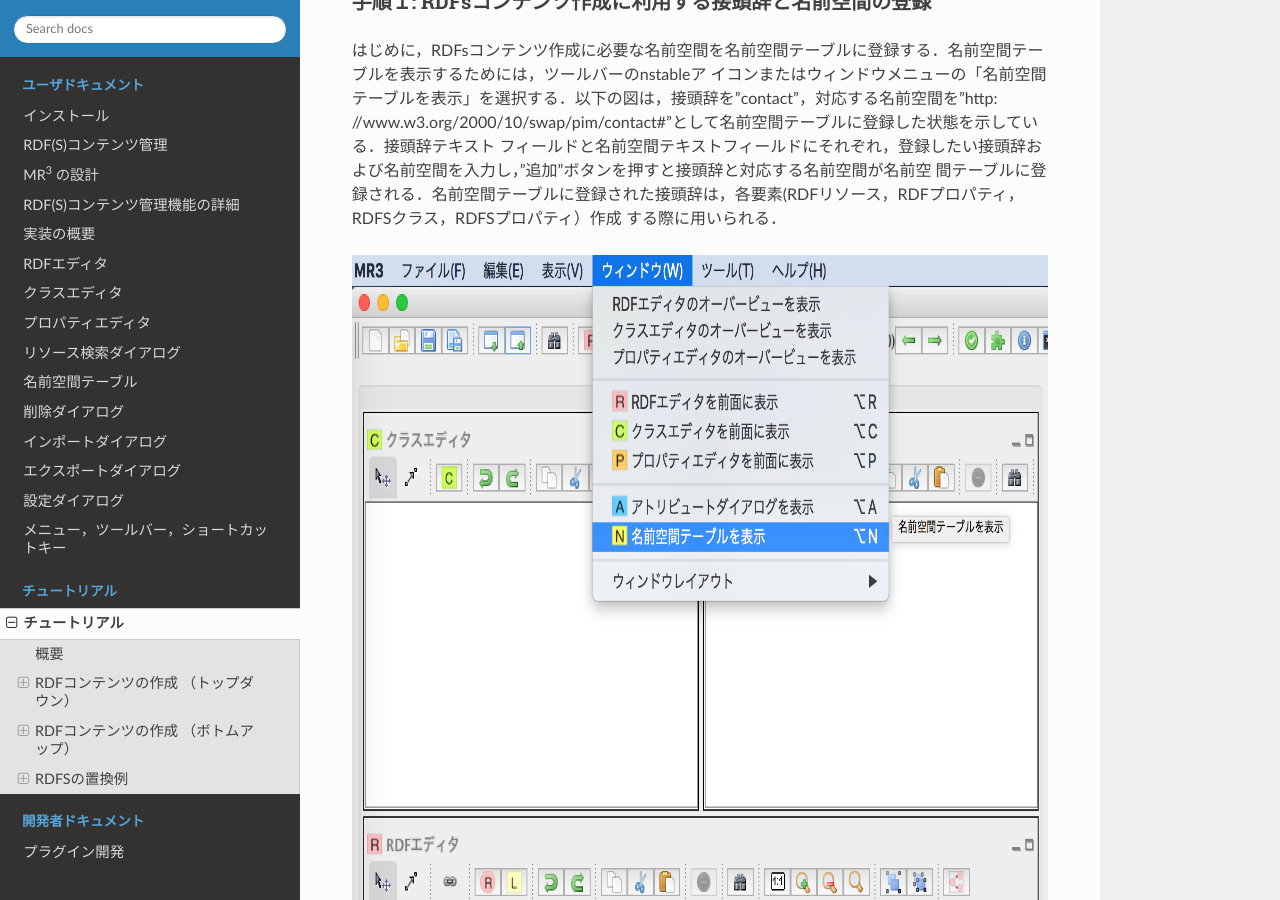
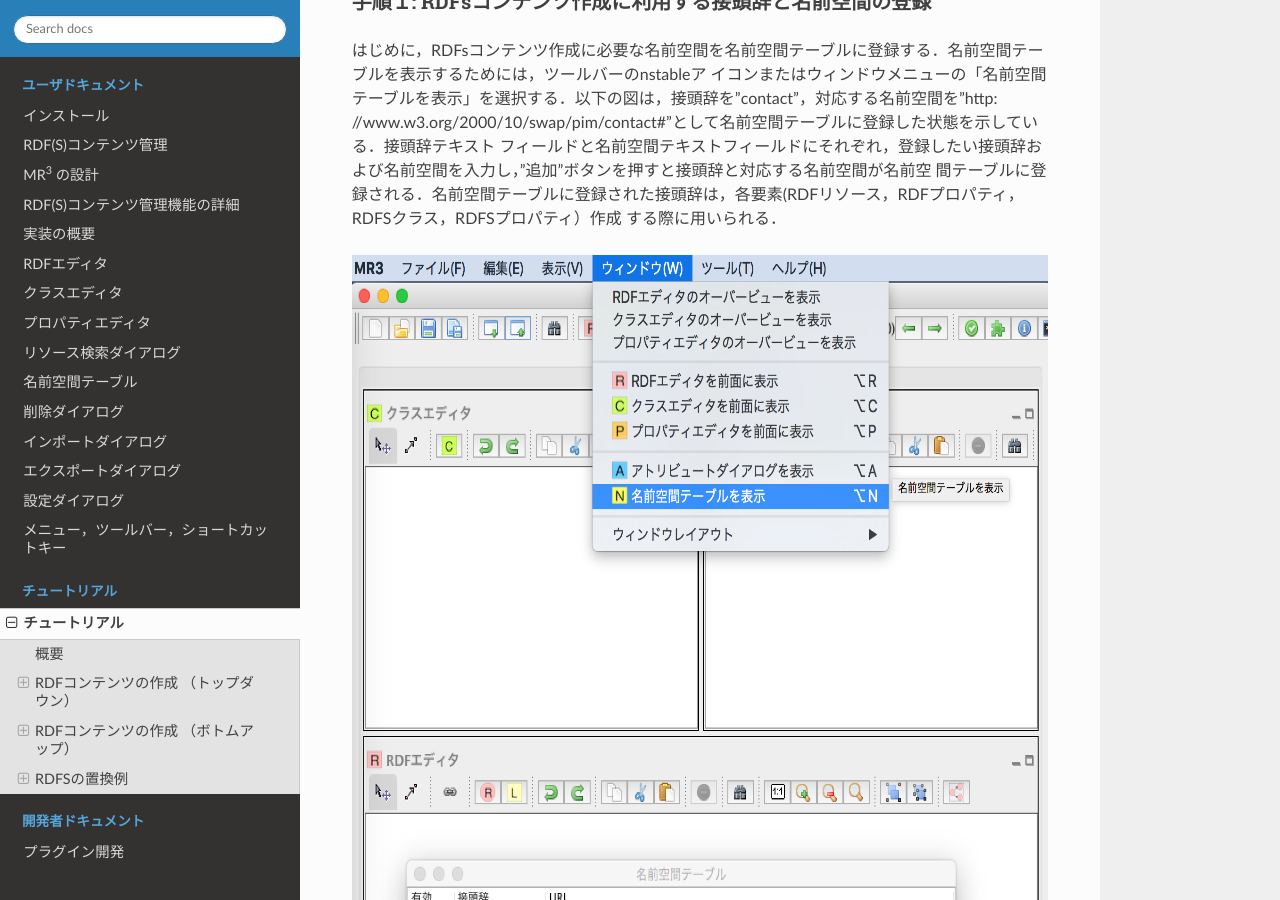
Before and after one commit to mr-3/mrcube-ja-docs, a Sphinx documentation site: the page built from docs/source/tutorial.rst, in a window 1280 px wide and 900 px high, scrolled down 1754 px. Built offline with Sphinx 7.4.7 and the Read the Docs theme 2.0.0, drawn with Linux system fonts in a browser that asks for light colours.

Commit message:
modified figure scale

```diff
--- a/docs/source/tutorial.rst
+++ b/docs/source/tutorial.rst
@@ -41,7 +41,7 @@ RDFコンテンツの作成 （トップダウン）
 はじめに，RDFsコンテンツ作成に必要な名前空間を名前空間テーブルに登録する．名前空間テーブルを表示するためには，ツールバーのnstableア イコンまたはウィンドウメニューの「名前空間テーブルを表示」を選択する．以下の図は，接頭辞を”contact”，対応する名前空間を”http: //www.w3.org/2000/10/swap/pim/contact#”として名前空間テーブルに登録した状態を示している．接頭辞テキスト フィールドと名前空間テキストフィールドにそれぞれ，登録したい接頭辞および名前空間を入力し，”追加”ボタンを押すと接頭辞と対応する名前空間が名前空 間テーブルに登録される．名前空間テーブルに登録された接頭辞は，各要素(RDFリソース，RDFプロパティ，RDFSクラス，RDFSプロパティ）作成 する際に用いられる．
 
 .. figure:: figures/top_down_step1.png
-   :scale: 70 %
+   :scale: 60 %
    :align: center
 
 ^^^^^^^^^^^^^^^^^^^^^^^^^^^^^^^^^^^^^^^^^^^^^^^^^^^^^^^^^^^^^^^^^^^^^^^^^^^^^^^^^^^^^^^^^^^
@@ -51,7 +51,7 @@ RDFコンテンツの作成 （トップダウン）
 RDFSクラスの挿入を行う．クラスエディタ内で右クリックをしてポップアップメニューを出す．ポップアップメニュー の中の「クラスの挿入」メニューを選択し，RDFSクラスの挿入を行う．サンプルRDF文書内では，contact:Personがhttp: //www.w3.org/People/EM/contact#meリソースのタイプとなっている．MR\ :sup:`3` \では，RDFリソースのタイプは，RDFSクラスから選択する．RDFSクラスは，クラスエディタ内で定義する．
 
 .. figure:: figures/top_down_step2.png
-   :scale: 70 %
+   :scale: 60 %
    :align: center
 
 ^^^^^^^^^^^^^^^^^^^^^^^^^^^^^^^^^^^^^^^^^^^^^^^^^^^^^^^^^^^^^^^^^^^^^^^^^^^^^^^^^^^^^^^^^^^
@@ -81,7 +81,7 @@ RDFSクラスと同様にexample 1文書内に含まれるRDFSプロパティ(co
 contact:Personクラスとcontact:fullName，contact:mailbox，contact:personalTitleプロパティをMR\ :sup:`3` \で作成すると以下の図のようになる．
 
 .. figure:: figures/top_down_step5.png
-   :scale: 70 %
+   :scale: 60 %
    :align: center
 
 ^^^^^^^^^^^^^^^^^^^^^^^^^^^^^^^^^^^^^^^^^^^^^^^^^^^^^^^^^^^^^^^^^^^^^^^^^^^^^^^^^^^^^^^^^^^
@@ -91,7 +91,7 @@ contact:Personクラスとcontact:fullName，contact:mailbox，contact:personalT
 次に，手順１から５までで，作成したRDFSクラス及びプロパティを用いてRDFコンテンツの作成を行う．まずは， RDFリソースを作成する．RDFリソースは，RDFエディタ内で定義する．RDFエディタ内で右クリックするとポップアップメニューが表示される．ポッ プアップメニュー内の「RDFリソースの挿入」メニューを選択し，RDFリソースの挿入を行う．
 
 .. figure:: figures/top_down_step6.png
-   :scale: 70 %
+   :scale: 60 %
    :align: center
 
 ^^^^^^^^^^^^^^^^^^^^^^^^^^^^^^^^^^^^^^^^^^^^^^^^^^^^^^^^^^^^^^^^^^^^^^^^^^^^^^^^^^^^^^^^^^^
@@ -111,7 +111,7 @@ contact:Personクラスとcontact:fullName，contact:mailbox，contact:personalT
 次に，「Eric Miller」及び「Dr.」リテラルを作成する．ポップアップメニューから「リテラルの挿入」メニューを選択すると「リテラルの挿入ダイアログ」が表示される．
 
 .. figure:: figures/top_down_step8-1.png
-   :scale: 70 %
+   :scale: 60 %
    :align: center
 
 以下の図は，「リテラルの挿入ダイアログ」を表している．「リテラルテキストエリア」に文字列を入力し，「了解ボタン」をクリックするとリテラルがRDFエディタに挿入される．
@@ -133,7 +133,7 @@ contact:Personクラスとcontact:fullName，contact:mailbox，contact:personalT
 次に，RDFプロパティの挿入を行う．RDFプロパティを挿入するためには，「接続モード」に切り替える．「接続モー ド」に切り替えるためには，RDFエディタ内で右クリックをして，ポップアップメニューを表示し，「接続モード」メニューを選択する．または，RDFエ ディタのツールバーにある，arrowア イコンをクリックする．次に，subjectにあたるリソースの上にカーソルを合わせる．青色の枠が表示される．その状態で，objectにあたるリソー スまたはリテラルに向けてカーソルをドラッグし，同様に枠が表示された状態でドロップすることで，RDFプロパティが挿入される．作成されるRDFプロパ ティはmr3#nil(MR\ :sup:`3` \が提供する）となる．RDFプロパティを挿入する際に，あらかじめプロパティエディタにおいて，挿入したいプロパティを選択 してある場合には，選択されたプロパティがRDFプロパティとして挿入される．ここでは，「http: //www.w3.org/People/EM/contact#me」リソースと「Eric Miller」リテラルの間に「contact:fullName」プロパティを挿入する．同様に，「Dr.」リテラルの間に「contact: personalTitle」プロパティを，「mailto:em@w3.org」リソースの間に「contact:mailbox，」プロパティを挿入 する．
 
 .. figure:: figures/top_down_step10-1.png
-   :scale: 70 %
+   :scale: 60 %
    :align: center
 
 RDFプロパティを編集するためには，アトリビュートダイアログを表示する．アトリビュートダイアログを表示するためには，ツールバーのattrDialogIconア イコンをクリックするか，ポップアップメニューから「アトリビュートダイアログを表示」メニューを選択する．RDFプロパティcontact: personalTitleに変更するためには，「接頭辞コンボボックス」から接頭辞contactを選択し，「プロパティIDリスト」からID personalTitleを選択する．「適用ボタン」をクリックすると変更が反映される．
@@ -149,13 +149,13 @@ RDFプロパティを編集するためには，アトリビュートダイア
 ここまでの作業で，以下の図のようなRDFSクラス，RDFSプロパティ，RDFモデルが作成されている．
 
 .. figure:: figures/top_down_step11-1.png
-   :scale: 70 %
+   :scale: 60 %
    :align: center
 
 作成したRDFコンテンツが，RDF/XML形式でどのように出力されるかを確認するには，エクスポートダイアログを表示する．エクスポートダイアログは，ファイルメニューのエクスポートを選択するか，ツールバーのexportを選択する．構文として，RDF/XML（ラジオボタン）を選択する．データタイプとして，RDFチェックボックスを選択する．エクスポートダイアログ下部にある，テキストエリアに作成したRDFコンテンツがRDF/XML形式で出力される．
 
 .. figure:: figures/top_down_step11-2.png
-   :scale: 70 %
+   :scale: 60 %
    :align: center
 
 ^^^^^^^^^^^^^^^^^^^^^^^^^^^^^^^^^^^^^^^^^^^^^^^^^^^^^^^^^^^^^^^^^^^^^^^^^^^^^^^^^^^^^^^^^^^
@@ -199,7 +199,7 @@ RDFコンテンツの作成 （ボトムアップ）
 アトリビュートダイアログを表示し，RDFリソース「http: //www.w3.org/People/EM/contact#me」を選択する．RDFリソースの属性がアトリビュートダイアログに表示される．左側 に表示されるリストの中から「タイプ」を選択する．「接頭辞コンボボックス」からcontactを選択し，リソースタイプIDとしてPersonを入力す る．RDFSクラスに指定したいクラスが定義されている場合には，「タイプ選択ボタン」をクリックすれば，クラスエディタからクラスを選択することができ る．今回は，ボトムアップにRDFコンテンツ作成しているため，RDFSクラスにcontact:Personクラスが作成されておらず，選択することが できない．指定したいリソースのタイプcontact:Personを入力した状態で，「適用するボタン」をクリックする．「定義されていません.クラス を作成しますか?」と尋ねるダイアログが表示されるので，「はいボタン」をクリックする．
 
 .. figure:: figures/bottom_up_step5.png
-   :scale: 70 %
+   :scale: 50 %
    :align: center
 
 ^^^^^^^^^^^^^^^^^^^^^^^^^^^^^^^^^^^^^^^^^^^^^^^^^^^^^^^^^^^^^^^^^^^^^^^^^^^^^^^^^^^^^^^^^^^
@@ -209,7 +209,7 @@ RDFコンテンツの作成 （ボトムアップ）
 以下の図のように，クラスエディタにcontact:Personクラスが作成される．
 
 .. figure:: figures/bottom_up_step6.png
-   :scale: 70 %
+   :scale: 60 %
    :align: center
 
 ^^^^^^^^^^^^^^^^^^^^^^^^^^^^^^^^^^^^^^^^^^^^^^^^^^^^^^^^^^^^^^^^^^^^^^^^^^^^^^^^^^^^^^^^^^^
@@ -219,7 +219,7 @@ RDFコンテンツの作成 （ボトムアップ）
 アトリビュートダイアログを表示し，編集したいRDFプロパティを選択する．「プロパティの接頭辞のみ表示チェック ボックス」にチェックがされているとRDFSプロパティで定義されているプロパティのみを表示，選択することができる．今回は，RDFSプロパティに指定 したいプロパティが定義されていないので，このチェックをはずす．「接頭辞コンボボックス」から名前空間テーブルに登録したすべての接頭辞を選択できるよ うになるので，contactを選択する．「プロパティID」リストには，RDFSプロパティで定義されているプロパティのID一覧が表示されるが，今回 は定義されていないので表示されない．「IDテキストフィールド」にfullNameと入力し，「適用ボタン」をクリックする．「定義されていません.プロパティを作成しますか?」と尋ねるダイアログが表示されるので，「はいボタン」をクリックする．
 
 .. figure:: figures/bottom_up_step7.png
-   :scale: 70 %
+   :scale: 50 %
    :align: center
 
 ^^^^^^^^^^^^^^^^^^^^^^^^^^^^^^^^^^^^^^^^^^^^^^^^^^^^^^^^^^^^^^^^^^^^^^^^^^^^^^^^^^^^^^^^^^^
@@ -229,7 +229,7 @@ RDFコンテンツの作成 （ボトムアップ）
 以下の図のように，プロパティエディタにcontact:fullNameプロパティが作成される．
 
 .. figure:: figures/bottom_up_step8.png
-   :scale: 70 %
+   :scale: 60 %
    :align: center
 
 ^^^^^^^^^^^^^^^^^^^^^^^^^^^^^^^^^^^^^^^^^^^^^^^^^^^^^^^^^^^^^^^^^^^^^^^^^^^^^^^^^^^^^^^^^^^
@@ -299,7 +299,7 @@ RDFSの置換例
 
 
 .. figure:: figures/rdfs_replace_before.png
-   :scale: 70 %
+   :scale: 60 %
    :align: center
 
 ^^^^^^^^^^^^^^^^^^^^^^^^^^^^^^^^^^^^^^^^^^^^^^^^^^^^^^^^^^^^^^^^^^^^^^^^^^^^^^^^^^^^^^^^^^^
@@ -374,5 +374,5 @@ RDFSの置換を実行するとRDFS置換ダイアログが表示される．RDF
 
 
 .. figure:: figures/rdfs_replace_after.png
-   :scale: 70 %
+   :scale: 60 %
    :align: center
```
